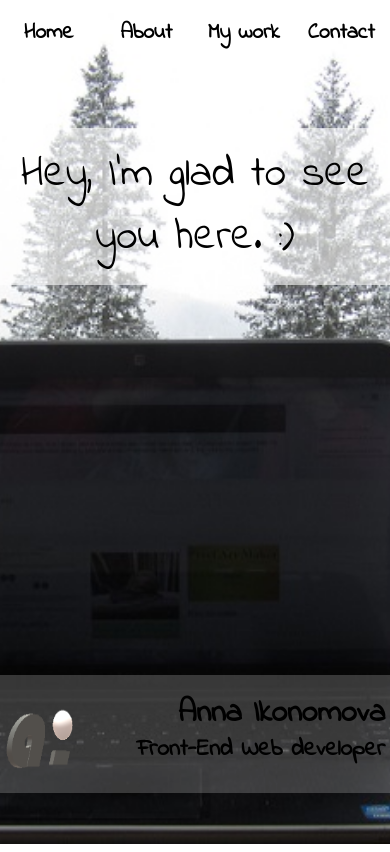
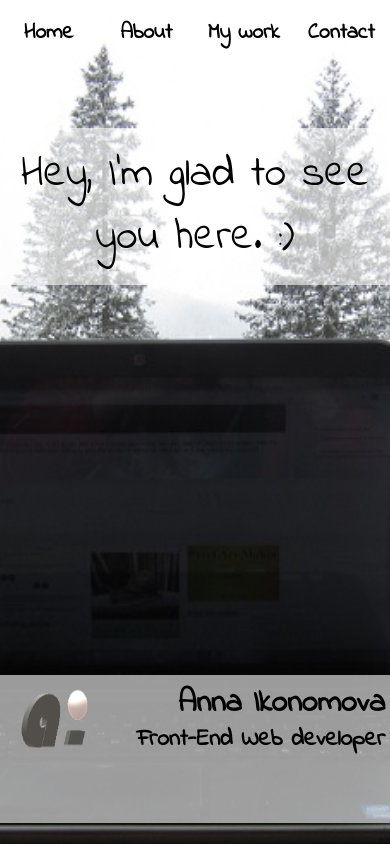
Before and after one commit to anikonomova/Portfolio, a React (Create React App) app: page /home in a window 390 px wide. Built offline with nearby package versions, Linux system fonts and the light colour scheme.

Commit message:
Style Changes

```diff
--- a/src/About.js
+++ b/src/About.js
@@ -8,10 +8,10 @@ class About extends Component {
       <div className="aboutMe">
       <img className='anna' src={anIko} alt='Anna Ikonomova'></img>
       <h3>About me</h3>
-      <p className='about'>My Name is Anna Ikonomova - Front End Developer.<br></br>
+      <p className='about'>My Name is Anna Ikonomova - Front End Web Developer.<br></br>
       I love to create, to experiment and I love to learn.<br></br>
       There is nothing impossible!<br></br>
-      The first line of code, that I wrote, was when the Google Udacity Scolarship challenge <br></br>
+      The first line of code, that I wrote, was when the Google Udacity Scolarship challenge
       course began at the end of 2017. Now I'm still learning and definately willing to build a career in the field.
       </p>
       <h3>Skills</h3>
--- a/src/App.css
+++ b/src/App.css
@@ -8,16 +8,33 @@
   background-position: center;
   background-repeat: no-repeat;
   background-size: cover;
-  max-height: 100vh;
   height: 100vh;
   max-width: 1200px;
   margin-left: auto;
   margin-right: auto;
-  margin-top: 0;
-  margin-bottom: 0;
   width: 100%;
   display: flex;
   flex-wrap: wrap;
+}
+
+/*--------add the two main boxes*/
+.boxmenu {
+  order:1;
+  display: block;
+  margin-left: 0px;
+  margin-top: 0;
+  width: 100%;
+  height: 10%;
+}
+
+/*-------handle the main box----*/
+.boxmain {
+  order: 2;
+  width: 100%;
+  display: block;
+  color: black;
+  height: 90%;
+  font-size: calc(12px + 2vmin);
 }
 /*-------The logo and title position--------*/
 
@@ -28,34 +45,37 @@
 }
 
 .boxheading {
-  display: inline-block;
+  display: table;
   color: black;
   width: 100%;
-  height: 20%;
+  height: 25%;
   bottom: 0px;
   right: 0px;
-  background-color: rgb(255, 255, 255,0.2);
+  background-color: rgb(255, 255, 255,0.6);
 }
 
 .App-logo {
   height: 85px;
   width: 100px;
   float: left;
-  display: inline-block;
   padding-left: calc(100% - 450px);
-  padding-top: 30px;
-  padding-bottom: 5px;
+  padding-top: 20px;
+  vertical-align: bottom;
+  display: table-cell;
+/*  padding-top: 30px;
+  padding-bottom: 5px;*/
   max-height: 100%;
 }
 
 .name {
-  display: block;
+  display: table-cell;
+  vertical-align: bottom;
   float: right;
   font-size: calc(10px + 1vmin);
   text-align: right;
   padding-right: 5px;
-  padding-bottom: 5px;
-  padding-top: 10px;
+/*  padding-bottom: 5px;
+  padding-top: 10px;*/
   line-height: 1;
   max-height: 100%;
 
@@ -98,22 +118,6 @@ padding-bottom: 4%;
   outline: none;
 }
 
-.boxmenu {
-  display: block;
-  margin-left: 0px;
-  margin-top: 0;
-  width: 100%;
-  height: 10%;
-}
-
-/*-------handle the main box----*/
-.boxmain {
-  width: 100%;
-  display: block;
-  color: black;
-  height: 90%;
-  font-size: calc(12px + 2vmin);
-}
 
 /*----------------About component-------------*/
 
@@ -131,12 +135,12 @@ padding-bottom: 4%;
   padding-left: 10px;
   font-size: calc(13px + 2vmin);
   font-family: 'Indie Flower', cursive;
+  background-color: rgb(255, 255, 255,0.6);
 
 }
 
 .about {
   font-family: "Josefin Slab", serif;
-  background-color: rgb(255, 255, 255,0.6);
 }
 
 
@@ -240,8 +244,8 @@ a {
 .App-logo {
 height: 65px;
 width: 70px;
-padding-left: 5px;
-padding-bottom: 10px;
+padding-left: 20px;
+padding-top: 10px;
 max-height: 100%;
 }
 
@@ -294,6 +298,9 @@ max-height: 100%;
   }
 
 @media screen and (min-width: 800px) {
+  .container {
+    max-height: 100vh;
+  }
   .box {
     width: 30%;
     min-height: 150px;
```
Also changed, not shown: public/index.html (+0 -14 lines).
